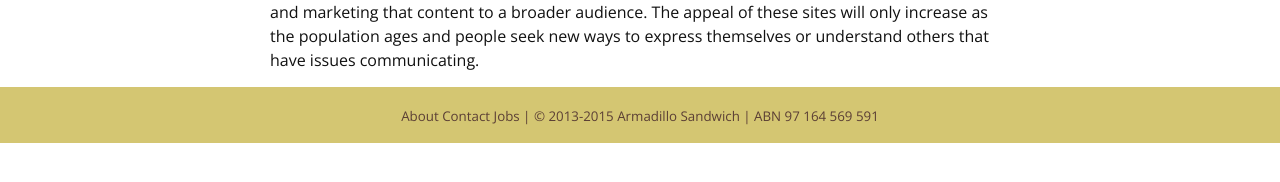
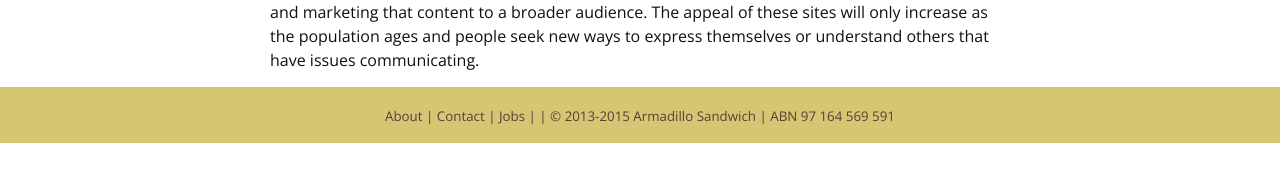
Before and after one commit to rumpledelf/armadillosandwich, a Jekyll site: the page built from index.html, in a window 1280 px wide. Shown: the part 403-585 px from the top of the page. Built offline with Jekyll 4.4.1, drawn with Linux system fonts in a browser that asks for light colours.

Commit message:
Added pipes between links

```diff
--- a/_includes/footer.html
+++ b/_includes/footer.html
@@ -2,7 +2,7 @@
   <small>
     {% for page in site.pages %}
       {% if page.title %}
-        <a class="page-link" href="{{ page.url | prepend: site.baseurl }}">{{ page.title }}</a>
+        <a class="page-link" href="{{ page.url | prepend: site.baseurl }}">{{ page.title }}</a> |
       {% endif %}
     {% endfor %} | &copy;&nbsp;2013-{{ site.time | date: '%Y' }}&nbsp;{{ site.title }} | ABN&nbsp;97&nbsp;164&nbsp;569&nbsp;591
   </small>
```
